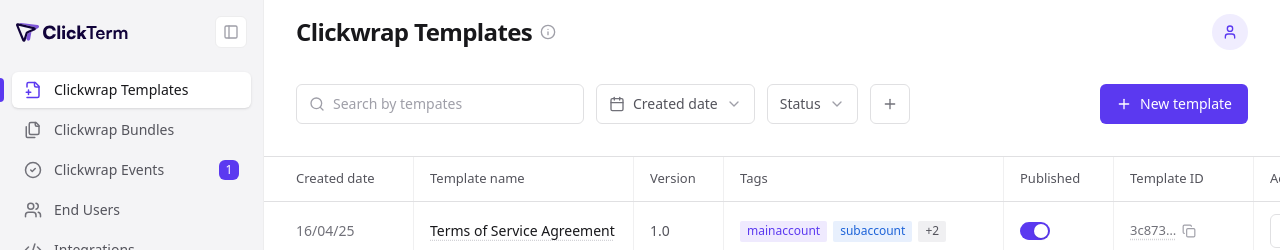
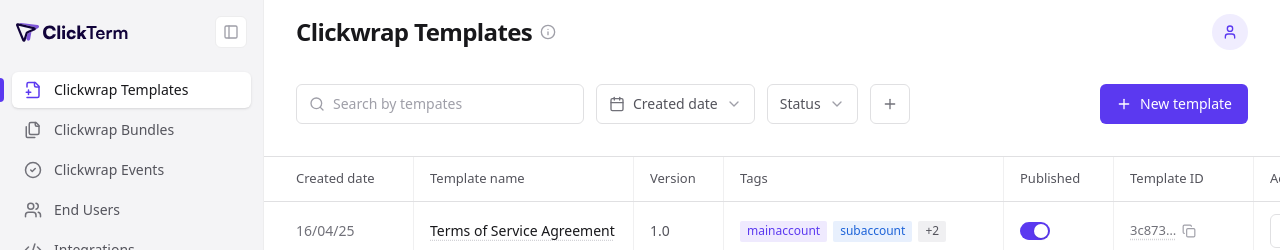
Before and after one commit to volodymyrmyronets/clickterm, a Next.js app: page / in a window 1280 px wide. Shown: the top 250 px of the page. Built offline with nearby package versions, Linux system fonts and the light colour scheme.

Commit message:
Remove Clickwrap Events count badge
Co-Authored-By: Claude Opus 4.8 <noreply@anthropic.com>

```diff
--- a/src/components/Sidebar.tsx
+++ b/src/components/Sidebar.tsx
@@ -23,7 +23,7 @@ import {
 const NAV = [
   { icon: FilePlus2, label: "Clickwrap Templates", active: true },
   { icon: Files, label: "Clickwrap Bundles" },
-  { icon: CircleCheck, label: "Clickwrap Events", badge: "1" },
+  { icon: CircleCheck, label: "Clickwrap Events" },
   { icon: Users, label: "End Users" },
   { icon: CodeXml, label: "Integrations" },
   { icon: ScrollText, label: "Audit Log" },
```
